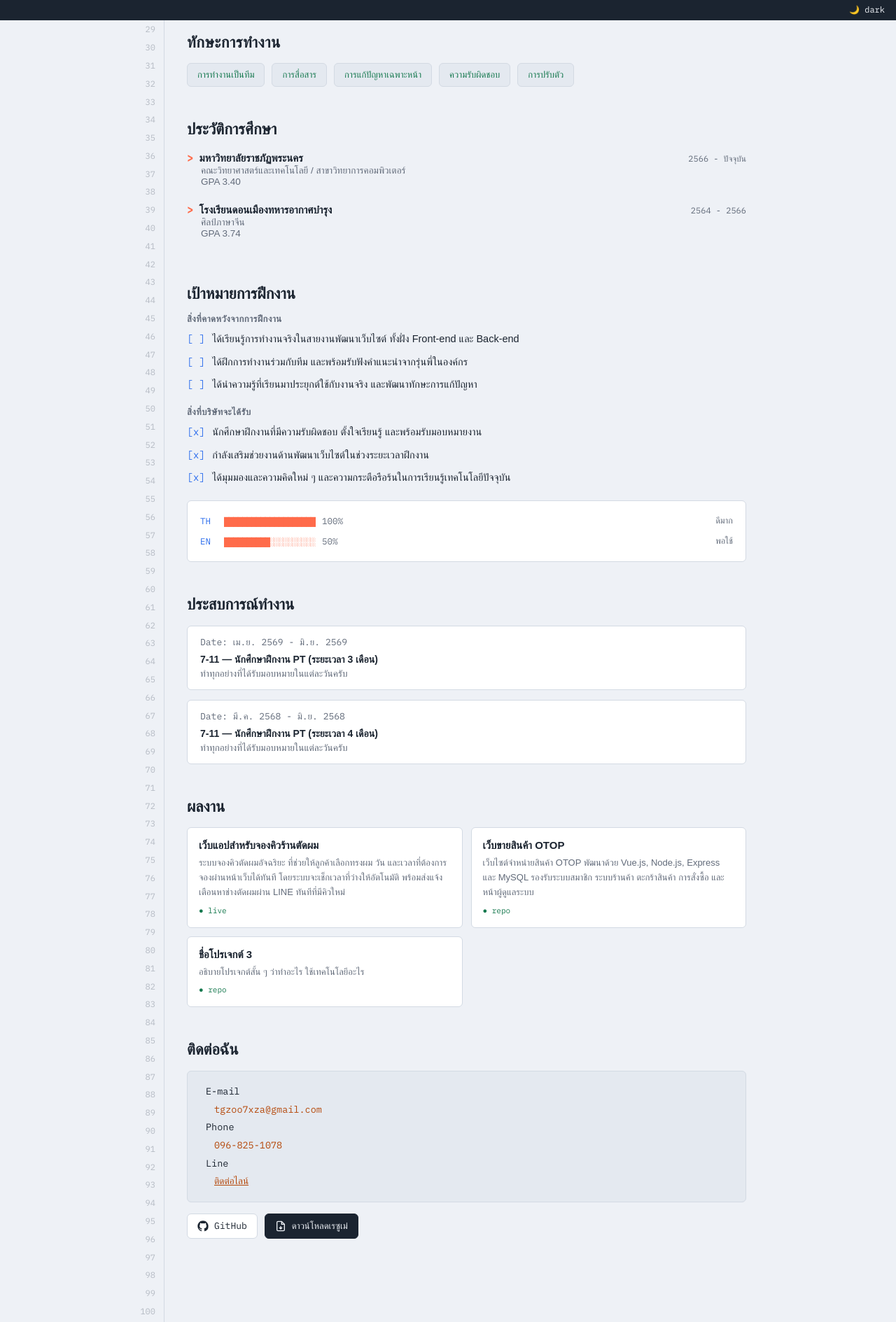
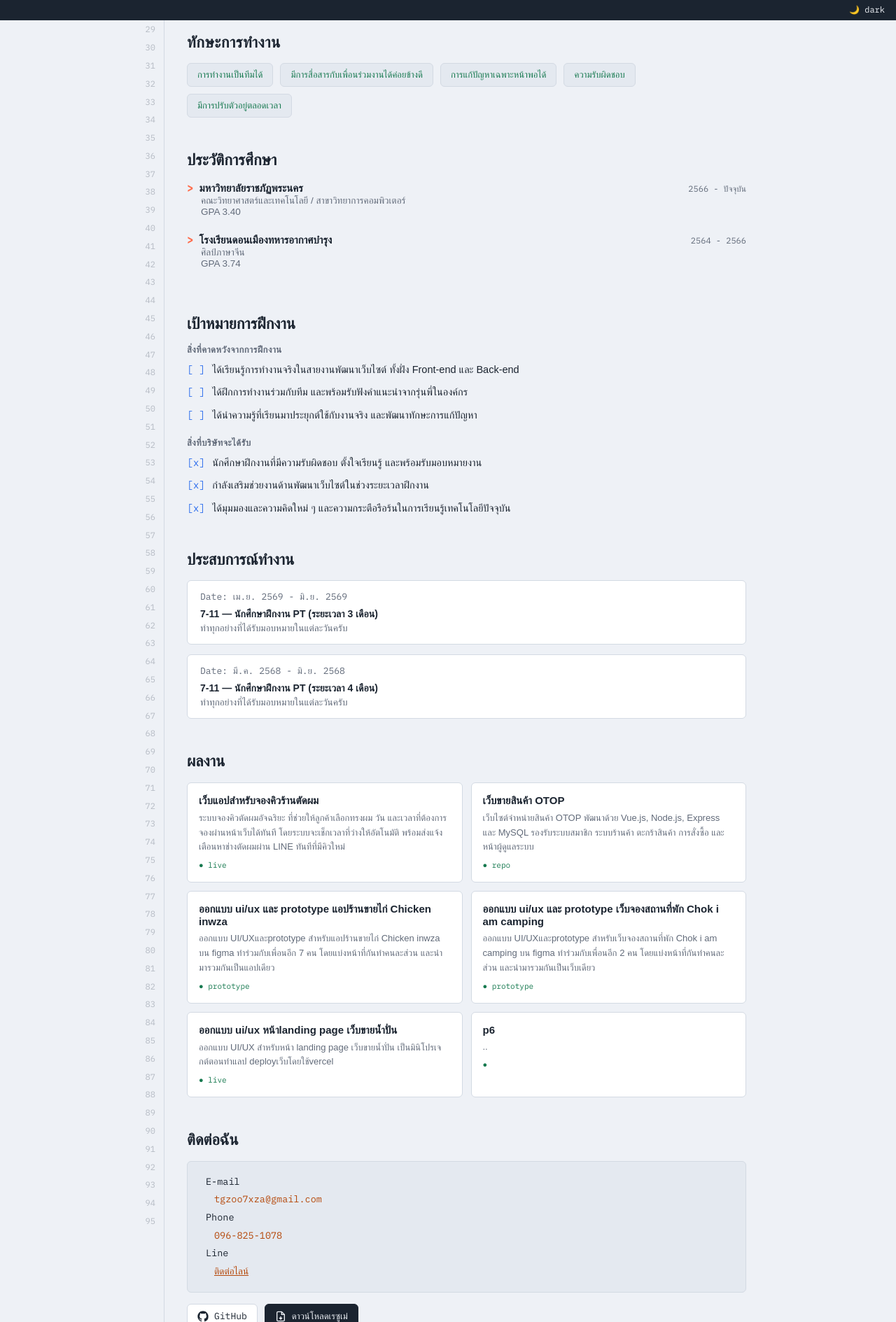
Before and after one commit to tgzoo7xza/my-portfolio, a Next.js app: page / in a window 1280 px wide. Shown: the part 771-2660 px from the top of the page at 70% size. Built offline with nearby package versions, Linux system fonts and the light colour scheme; a web font is replaced by a local one.

Commit message:
อัพเดท5

```diff
--- a/app/globals.css
+++ b/app/globals.css
@@ -6,7 +6,7 @@
   box-sizing: border-box;
 }
 
-/* ธีมสว่าง — โทนกระดาษเย็น อ้างอิงสไตล์ editor light theme */
+/* editor light theme */
 .ide[data-theme="light"] {
   --bg: #eef1f6;
   --surface: #ffffff;
@@ -21,7 +21,7 @@
   --cursor: #ff6b4a;
 }
 
-/* ธีมมืด — อ้างอิงสไตล์ editor dark theme (โทน navy) */
+/* editor dark theme  */
 .ide[data-theme="dark"] {
   --bg: #10151d;
   --surface: #161d27;
@@ -527,10 +527,8 @@ a { color: inherit; }
 }
 
 
-
 /* ==========================================================
    RESPONSIVE
-   วางไว้ท้ายไฟล์ CSS
 ========================================================== */
 
 /* ---------- Tablet ---------- */
--- a/app/page.tsx
+++ b/app/page.tsx
@@ -3,12 +3,7 @@
 import { useState } from "react";
 import Image from "next/image";
 
-const LANGS = [
-  { code: "th", name: "ภาษาไทย", level: "ดีมาก", pct: 100 },
-  { code: "en", name: "ภาษาอังกฤษ", level: "พอใช้", pct: 50 },
-];
-
-const GUTTER_LINES = Array.from({ length: 100 }, (_, i) => i + 1);
+const GUTTER_LINES = Array.from({ length: 95 }, (_, i) => i + 1);
 
 function Bar({ pct }: { pct: number }) {
   const total = 20;
@@ -50,7 +45,6 @@ export default function Home() {
 
         <main className="ide-main">
           <section id="home" className="block hero">
-            {/* <p className="code-comment">// home.tsx</p> */}
             <Image
               src="/T1.jpg"
               alt="รูปโปรไฟล์"
@@ -59,18 +53,15 @@ export default function Home() {
               className="avatar"
             />
             <h1>
-              {/* <span className="kw">const</span> <span className="var">ผู้พัฒนา</span>{" "} */}
-              {/* <span className="op">=</span>  */}
               <span className="str">สวัสดีครับ</span>
             </h1>
             <p className="prompt-line">
-              นักศึกษาฝึกงาน / สาขาวิทยาการคอมพิวเตอร์{" "}
+              นักศึกษาฝึกงาน / สาขาวิทยาการคอมพิวเตอร์{""}
               <span className="cursor-blink">▊</span>
             </p>
           </section>
 
           <section id="about" className="block">
-            {/* <p className="code-comment">// about.tsx</p> */}
             <h2>เกี่ยวกับฉัน</h2>
             <p className="template-string">
               <span className="tick">`</span>
@@ -86,7 +77,6 @@ export default function Home() {
           </section>
 
           <section id="skills" className="block">
-            {/* <p className="code-comment">// skills.json</p> */}
             <h2>ทักษะ</h2>
             <pre className="json-block">
               <code>
@@ -111,17 +101,15 @@ export default function Home() {
           </section>
 
           <section id="soft-skills" className="block">
-            {/* <p className="code-comment">// soft-skills.ts</p> */}
-
             <h2 className="section-title">ทักษะการทำงาน</h2>
 
             <div className="tag-row">
               {[
-                "การทำงานเป็นทีม",
-                "การสื่อสาร",
-                "การแก้ปัญหาเฉพาะหน้า",
+                "การทำงานเป็นทีมได้",
+                "มีการสื่อสารกับเพื่อนร่วมงานได้ค่อยข้างดี",
+                "การแก้ปัญหาเฉพาะหน้าพอได้",
                 "ความรับผิดชอบ",
-                "การปรับตัว",
+                "มีการปรับตัวอยู่ตลอดเวลา",
               ].map((s) => (
                 <span className="tag" key={s}>
                   {s}
@@ -132,7 +120,6 @@ export default function Home() {
 
 
           <section id="education" className="block">
-            {/* <p className="code-comment">// education.md</p> */}
             <h2>ประวัติการศึกษา</h2>
 
             <div className="log-entry">
@@ -157,7 +144,6 @@ export default function Home() {
           </section>
 
           <section id="goals" className="block">
-            {/* <p className="code-comment">// goals.todo</p> */}
             <h2>เป้าหมายการฝึกงาน</h2>
 
             <div className="todo-group">
@@ -194,36 +180,18 @@ export default function Home() {
               </ul>
             </div>
 
-            {/* <p className="code-comment inline-comment">// languages.config</p> */}
-            <div className="lang-block">
-              {LANGS.map((l) => (
-                <div className="lang-row" key={l.code}>
-                  <span className="lang-code">{l.code}</span>
-                  <Bar pct={l.pct} />
-                  <span className="lang-pct">{l.pct}%</span>
-                  <span className="lang-level">{l.level}</span>
-                </div>
-              ))}
-            </div>
           </section>
 
           <section id="experience" className="block">
-            {/* <p className="code-comment">// experience.log</p> */}
             <h2>ประสบการณ์ทำงาน</h2>
 
             <div className="git-entry">
-              {/* <p className="git-hash">
-                commit <span>a3f9c2d</span>
-              </p> */}
               <p className="git-meta">Date: เม.ย. 2569 - มิ.ย. 2569</p>
               <p className="git-msg">7-11 — นักศึกษาฝึกงาน PT (ระยะเวลา 3 เดือน)</p>
               <p className="git-body">ทำทุกอย่างที่ได้รับมอบหมายในแต่ละวันครับ</p>
             </div>
 
             <div className="git-entry">
-              {/* <p className="git-hash">
-                commit <span>7f3b881</span>
-              </p> */}
               <p className="git-meta">Date: มี.ค. 2568 - มิ.ย. 2568</p>
               <p className="git-msg">7-11 — นักศึกษาฝึกงาน PT (ระยะเวลา 4 เดือน)</p>
               <p className="git-body">ทำทุกอย่างที่ได้รับมอบหมายในแต่ละวันครับ</p>
@@ -231,7 +199,6 @@ export default function Home() {
           </section>
 
           <section id="projects" className="block">
-            {/* <p className="code-comment">// projects/</p> */}
             <h2>ผลงาน</h2>
 
             <div className="file-grid">
@@ -242,7 +209,6 @@ export default function Home() {
                 rel="noopener noreferrer"
                 className="file-card"
               >
-                {/* <p className="file-path">~/projects/booking-system</p> */}
                 <h3>เว็บแอปสำหรับจองคิวร้านตัดผม</h3>
                 <p>
                   ระบบจองคิวตัดผมอัจฉริยะ ที่ช่วยให้ลูกค้าเลือกทรงผม วัน และเวลาที่ต้องการจองผ่านหน้าเว็บได้ทันที
@@ -257,7 +223,6 @@ export default function Home() {
                 rel="noopener noreferrer"
                 className="file-card"
               >
-                {/* <p className="file-path">~/projects/otop-shop</p> */}
                 <h3>เว็บขายสินค้า OTOP</h3>
                 <p>
                   เว็บไซต์จำหน่ายสินค้า OTOP พัฒนาด้วย Vue.js, Node.js, Express และ MySQL
@@ -267,20 +232,59 @@ export default function Home() {
               </a>
 
               <a
-                href="#"
+                href="https://www.figma.com/design/ziiqSQaf0yOekRhMee9wTe/Untitled?node-id=0-1&p=f&t=1KlajzTYQlZnpmdZ-0#"
+                target="_blank"
+                rel="noopener noreferrer"
                 className="file-card"
               >
-                {/* <p className="file-path">~/projects/project-3</p> */}
-                <h3>ชื่อโปรเจกต์ 3</h3>
-                <p>อธิบายโปรเจกต์สั้น ๆ ว่าทำอะไร ใช้เทคโนโลยีอะไร</p>
-                <span className="file-status">● repo</span>
+                <h3>ออกแบบ ui/ux และ prototype แอปร้านขายไก่ Chicken inwza</h3>
+                <p>ออกแบบ UI/UXและprototype สำหรับแอปร้านขายไก่ Chicken inwza บน figma
+                  ทำร่วมกับเพื่อนอีก 7 คน โดยแบ่งหน้าที่กันทำคนละส่วน และนำมารวมกันเป็นแอปเดียว
+                </p>
+                <span className="file-status">● prototype</span>
+              </a>
+
+               <a
+                href="https://www.figma.com/design/lryUMK7Q4zMH7xvg29Xtam/Project-Group-%E0%B8%81%E0%B8%A5%E0%B8%B8%E0%B9%88%E0%B8%A1%E0%B8%97%E0%B8%B5%E0%B9%8810-4123103-2?node-id=0-1&t=Pw06LCgkU6Q7MuW9-1"
+                target="_blank"
+                rel="noopener noreferrer"
+                className="file-card"
+              >
+                <h3>ออกแบบ ui/ux และ prototype เว็บจองสถานที่พัก Chok i am camping</h3>
+                <p>ออกแบบ UI/UXและprototype สำหรับเว็บจองสถานที่พัก Chok i am camping บน figma
+                  ทำร่วมกับเพื่อนอีก 2 คน โดยแบ่งหน้าที่กันทำคนละส่วน และนำมารวมกันเป็นเว็บเดียว
+                </p>
+                <span className="file-status">● prototype</span>
+              </a>
+
+               <a
+                href="https://5053-app.vercel.app/"
+                target="_blank"
+                rel="noopener noreferrer"
+                className="file-card"
+              >
+                <h3>ออกแบบ ui/ux หน้าlanding page เว็บขายน้ำปั่น</h3>
+                <p>ออกแบบ UI/UX สำหรับหน้า landing page เว็บขายน้ำปั่น เป็นมินิโปรเจกต์ตอนทำแลป
+                  deployเว็บโดยใช้vercel
+                </p>
+                <span className="file-status">● live</span>
+              </a>
+
+               <a
+                href="#"
+                // target="_blank"
+                // rel="noopener noreferrer"
+                className="file-card"
+              >
+                <h3>p6</h3>
+                <p>..</p>
+                <span className="file-status">● </span>
               </a>
 
             </div>
           </section>
 
           <section id="contact" className="block">
-            {/* <p className="code-comment">// contact.sh</p> */}
             <h2>ติดต่อฉัน</h2>
             <div className="shell-block">
               <p>
@@ -321,9 +325,6 @@ export default function Home() {
       </div >
 
       <footer className="statusbar">
-        {/* <span className="status-item branch">⎇ main</span>
-        <span className="status-item">UTF-8</span>
-        <span className="status-item">TSX</span> */}
         <button className="status-item theme-toggle" onClick={toggleTheme}>
           {theme === "light" ? "🌙 dark" : "☀️ light"}
         </button>
```
